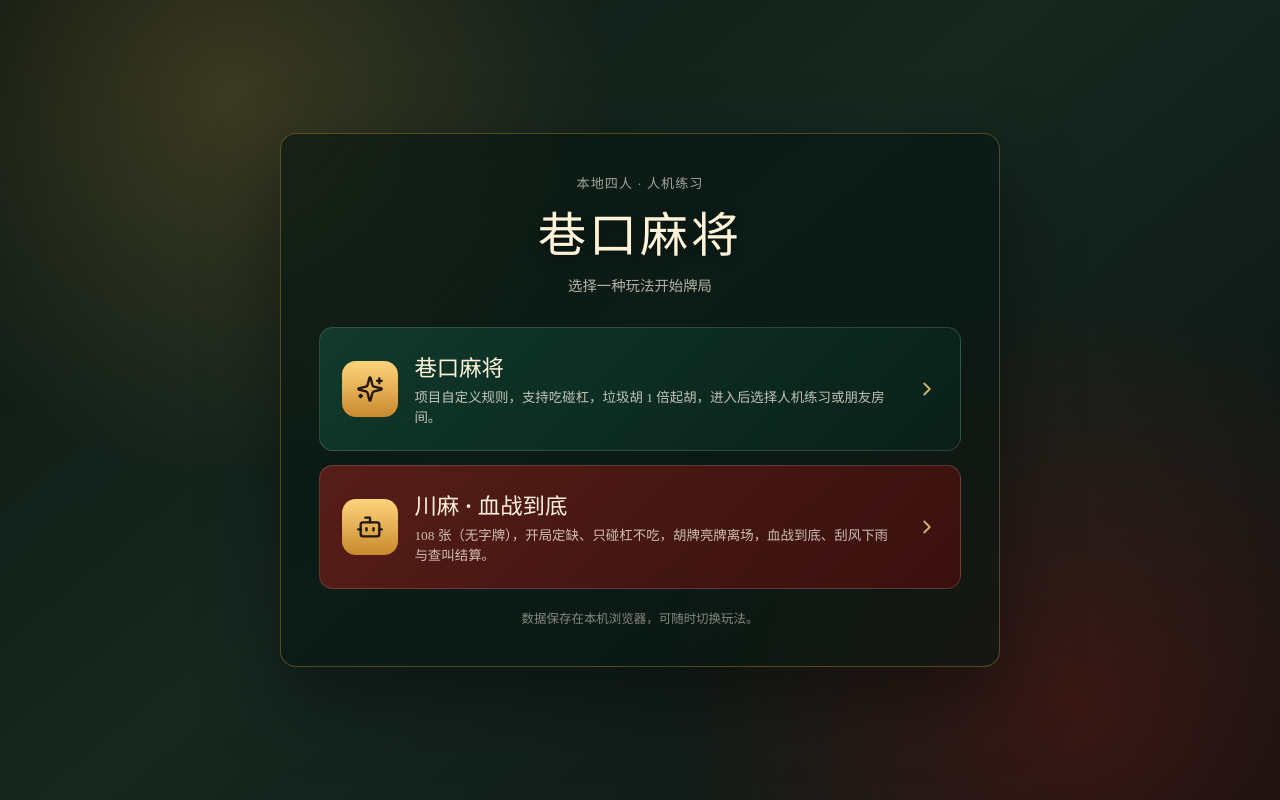
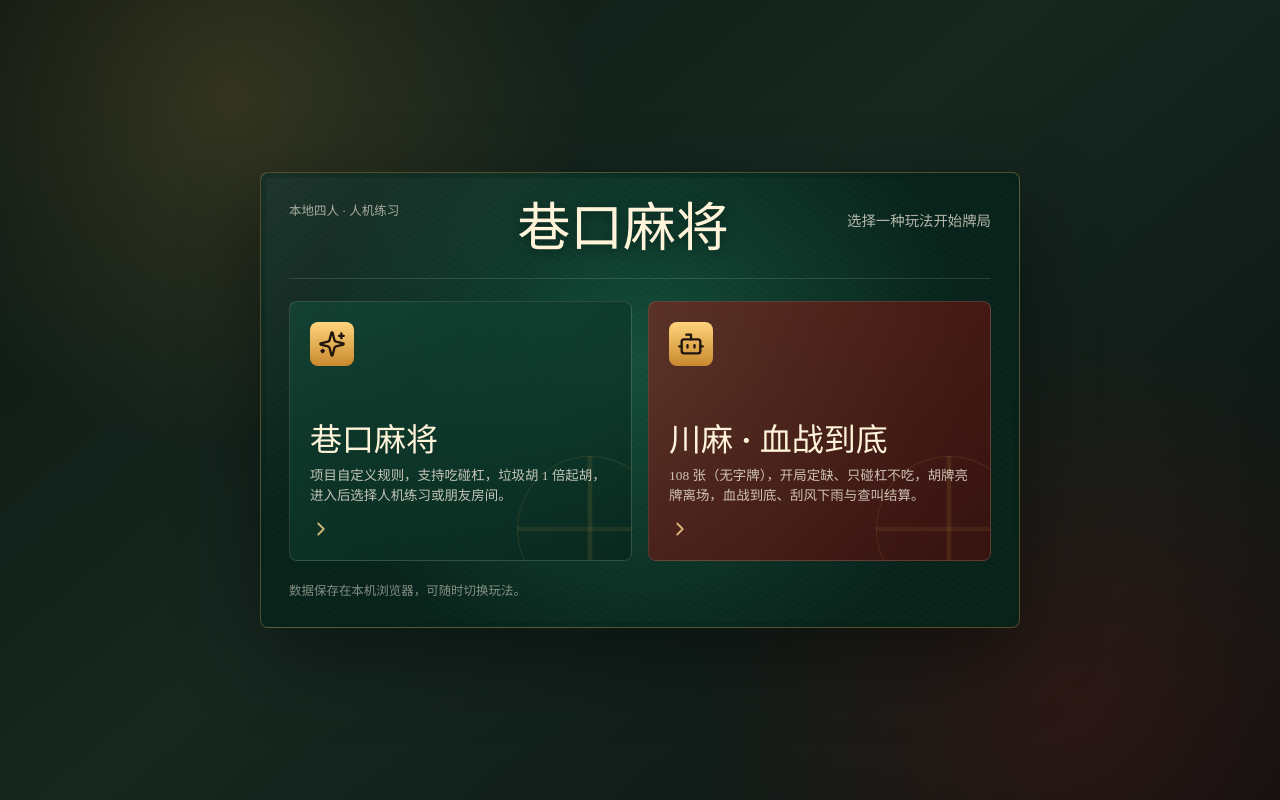
Before and after one commit to JustinMoFeng/xiangkou-mahjong, a React (Vite) app: page / in a window 1280 px wide. Built offline with nearby package versions, Linux system fonts and the light colour scheme.

Commit message:
fix(classic): restore player renaming and lobby styling

```diff
--- a/src/game/engine.ts
+++ b/src/game/engine.ts
@@ -7,6 +7,7 @@ import type {
   GameState,
   MeldKind,
   Player,
+  PlayerNames,
   Seat,
   Tile,
   TileCode,
@@ -15,14 +16,21 @@ import type {
   WinResult,
 } from "./types";
 
-const PLAYER_NAMES = ["你", "南家机器人", "西家机器人", "北家机器人"] as const;
+export const DEFAULT_PLAYER_NAMES: PlayerNames = ["你", "阿南", "西门杠", "北风客"];
 const WINDS = ["east", "south", "west", "north"] as const;
 const STARTING_SCORE = 25000;
 const HUMAN_SEAT: Seat = 0;
 
-export function createNewGame(seed = Date.now(), carriedScores?: number[], roundNumber = 1): GameState {
+export function normalizePlayerNames(names?: readonly string[]): PlayerNames {
+  return DEFAULT_PLAYER_NAMES.map((fallback, index) => {
+    const trimmed = names?.[index]?.trim();
+    return trimmed ? trimmed.slice(0, 16) : fallback;
+  }) as PlayerNames;
+}
+
+export function createNewGame(seed = Date.now(), carriedScores?: number[], roundNumber = 1, names?: readonly string[]): GameState {
   const wall = shuffleTiles(createWall(), seed);
-  const players = createPlayers();
+  const players = createPlayers(normalizePlayerNames(names));
 
   if (carriedScores) {
     for (const player of players) {
@@ -65,7 +73,12 @@ export function createNewGame(seed = Date.now(), carriedScores?: number[], round
 }
 
 export function createNextRound(state: GameState, seed = Date.now()): GameState {
-  return createNewGame(seed, state.players.map((player) => player.score), state.roundNumber + 1);
+  return createNewGame(
+    seed,
+    state.players.map((player) => player.score),
+    state.roundNumber + 1,
+    state.players.map((player) => player.name),
+  );
 }
 
 export function createMultiChowScenario(): GameState {
@@ -583,8 +596,8 @@ function finishWin(
   return next;
 }
 
-function createPlayers(): Player[] {
-  return PLAYER_NAMES.map((name, index) => ({
+function createPlayers(names: PlayerNames): Player[] {
+  return names.map((name, index) => ({
     seat: index as Seat,
     name,
     wind: WINDS[index],
--- a/src/game/storage.ts
+++ b/src/game/storage.ts
@@ -1,12 +1,49 @@
-import type { GameState } from "./types";
+import { normalizePlayerNames } from "./engine";
+import type { GameState, PlayerNames } from "./types";
 
 const STORAGE_KEY = "xiangkou-mahjong-save-v1";
+const PROFILE_KEY = "xiangkou-mahjong-profile-v1";
 
 export type SavedGame = {
   version: 1;
   savedAt: number;
   state: GameState;
 };
+
+export type TableProfile = {
+  version: 1;
+  names: PlayerNames;
+};
+
+export function loadTableProfile(): TableProfile {
+  try {
+    const raw = window.localStorage.getItem(PROFILE_KEY);
+    if (!raw) {
+      return { version: 1, names: normalizePlayerNames() };
+    }
+
+    const profile = JSON.parse(raw) as TableProfile;
+    if (profile.version !== 1) {
+      return { version: 1, names: normalizePlayerNames() };
+    }
+
+    return {
+      version: 1,
+      names: normalizePlayerNames(profile.names),
+    };
+  } catch {
+    return { version: 1, names: normalizePlayerNames() };
+  }
+}
+
+export function saveTableProfile(names: readonly string[]): TableProfile {
+  const profile: TableProfile = {
+    version: 1,
+    names: normalizePlayerNames(names),
+  };
+  window.localStorage.setItem(PROFILE_KEY, JSON.stringify(profile));
+  return profile;
+}
 
 export function loadSavedGame(): GameState | undefined {
   try {
@@ -17,6 +54,10 @@ export function loadSavedGame(): GameState | undefined {
     if (saved.version !== 1 || !saved.state?.players?.length) return undefined;
 
     saved.state.roundNumber ??= 1;
+    const profile = loadTableProfile();
+    saved.state.players.forEach((player) => {
+      player.name = player.name?.trim() || profile.names[player.seat];
+    });
     return saved.state;
   } catch {
     return undefined;
--- a/src/game/types.ts
+++ b/src/game/types.ts
@@ -18,6 +18,7 @@ export type Tile = {
 };
 
 export type Seat = 0 | 1 | 2 | 3;
+export type PlayerNames = [string, string, string, string];
 export type SeatType = "human" | "bot" | "remote";
 export type RoundPhase = "playing" | "finished";
 export type GameOverReason = "bankrupt";
--- a/src/home.css
+++ b/src/home.css
@@ -3,27 +3,38 @@
   min-height: 100svh;
   display: grid;
   place-items: center;
-  padding: clamp(16px, 4vw, 40px);
+  padding: clamp(14px, 3vw, 30px);
   color: #f6efe1;
   font-family: "Songti SC", "Noto Serif SC", "PingFang SC", "Microsoft YaHei", serif;
   background:
-    radial-gradient(circle at 18% 12%, rgba(215, 163, 72, 0.22), transparent 30%),
-    radial-gradient(circle at 84% 88%, rgba(150, 24, 20, 0.32), transparent 32%),
+    radial-gradient(circle at 18% 12%, rgba(215, 163, 72, 0.18), transparent 28%),
+    radial-gradient(circle at 84% 88%, rgba(150, 24, 20, 0.22), transparent 30%),
     linear-gradient(140deg, #0c1611 0%, #162820 46%, #0b1110 100%);
 }
 
 .home-frame {
-  width: min(720px, 100%);
-  padding: clamp(20px, 3vw, 40px);
+  width: min(760px, 100%);
+  padding: clamp(16px, 3vw, 28px);
   border: 1px solid rgba(215, 163, 72, 0.34);
-  border-radius: 16px;
-  background: rgba(8, 22, 17, 0.62);
-  box-shadow: 0 30px 80px rgba(0, 0, 0, 0.4);
+  border-radius: 8px;
+  background:
+    linear-gradient(135deg, rgba(255, 247, 227, 0.09), transparent 30%),
+    repeating-linear-gradient(35deg, rgba(255, 247, 227, 0.018) 0 1px, transparent 1px 6px),
+    radial-gradient(circle at 50% 42%, rgba(20, 82, 62, 0.9), rgba(8, 35, 27, 0.96) 72%);
+  box-shadow:
+    0 28px 80px rgba(0, 0, 0, 0.4),
+    inset 0 0 0 5px rgba(4, 31, 22, 0.28);
 }
 
 .home-header {
-  text-align: center;
-  margin-bottom: clamp(20px, 3vw, 32px);
+  display: flex;
+  align-items: flex-start;
+  justify-content: space-between;
+  gap: 16px;
+  margin-bottom: clamp(14px, 2.4vw, 22px);
+  padding-bottom: clamp(14px, 2.2vw, 22px);
+  border-bottom: 1px solid rgba(255, 247, 227, 0.13);
+  text-align: left;
 }
 
 .home-header--split {
@@ -33,16 +44,17 @@
 .home-eyebrow {
   margin: 0 0 4px;
   color: rgba(246, 239, 225, 0.66);
-  font-size: 0.82rem;
-  letter-spacing: 1px;
+  font-size: 0.78rem;
+  letter-spacing: 0;
 }
 
 .home-header h1 {
   margin: 0;
   color: #fff4da;
-  font-size: clamp(2rem, 6vw, 3rem);
+  font-size: clamp(1.75rem, 4.7vw, 3.3rem);
   font-weight: 900;
-  letter-spacing: 3px;
+  letter-spacing: 0;
+  line-height: 1.05;
   text-shadow: 0 3px 12px rgba(0, 0, 0, 0.4);
 }
 
@@ -54,17 +66,22 @@
 
 .home-modes {
   display: grid;
-  gap: 14px;
+  grid-template-columns: repeat(2, minmax(0, 1fr));
+  gap: clamp(10px, 2vw, 16px);
 }
 
 .home-card {
+  position: relative;
   display: grid;
-  grid-template-columns: auto 1fr auto;
-  gap: 16px;
-  align-items: center;
-  padding: clamp(16px, 2.4vw, 22px);
-  border: 1px solid rgba(255, 247, 227, 0.16);
-  border-radius: 14px;
+  grid-template-columns: minmax(0, 1fr) auto;
+  grid-template-rows: auto 1fr auto;
+  gap: 12px;
+  align-items: start;
+  min-height: clamp(210px, 26vw, 260px);
+  padding: clamp(14px, 2.4vw, 20px);
+  overflow: hidden;
+  border: 1px solid rgba(255, 247, 227, 0.14);
+  border-radius: 8px;
   color: inherit;
   text-align: left;
   cursor: pointer;
@@ -73,6 +90,21 @@
     border-color 160ms ease,
     box-shadow 160ms ease;
   font-family: inherit;
+}
+
+.home-card::before {
+  content: "";
+  position: absolute;
+  right: -32px;
+  bottom: -42px;
+  width: 144px;
+  height: 144px;
+  border: 1px solid rgba(215, 163, 72, 0.18);
+  border-radius: 999px;
+  background:
+    linear-gradient(90deg, transparent 48%, rgba(215, 163, 72, 0.16) 49%, rgba(215, 163, 72, 0.16) 51%, transparent 52%),
+    linear-gradient(transparent 48%, rgba(215, 163, 72, 0.13) 49%, rgba(215, 163, 72, 0.13) 51%, transparent 52%);
+  opacity: 0.8;
 }
 
 .home-card--classic {
@@ -96,20 +128,29 @@
 }
 
 .home-card__icon {
+  position: relative;
+  z-index: 1;
   display: grid;
   place-items: center;
-  width: 56px;
-  height: 56px;
-  border-radius: 14px;
+  width: 44px;
+  height: 44px;
+  border-radius: 8px;
   color: #20160c;
   background: linear-gradient(180deg, #ffd47c, #c9892e);
+}
+
+.home-card__body {
+  position: relative;
+  z-index: 1;
+  grid-column: 1 / -1;
+  align-self: end;
 }
 
 .home-card__body h2 {
   margin: 0 0 6px;
   color: #fff4da;
-  font-size: clamp(1.1rem, 2.6vw, 1.4rem);
-  font-weight: 800;
+  font-size: clamp(1.4rem, 3vw, 2rem);
+  font-weight: 900;
 }
 
 .home-card__body p {
@@ -120,6 +161,9 @@
 }
 
 .home-card__go {
+  position: relative;
+  z-index: 1;
+  align-self: end;
   color: rgba(255, 216, 137, 0.8);
 }
 
@@ -161,18 +205,26 @@
 
 .home-footer {
   margin-top: 20px;
-  text-align: center;
+  text-align: left;
   color: rgba(246, 239, 225, 0.52);
   font-size: 0.78rem;
 }
 
 @media (max-width: 640px) {
+  .home-header {
+    display: block;
+  }
+
   .home-header--split {
     padding-top: 38px;
   }
 
+  .home-modes {
+    grid-template-columns: 1fr;
+  }
+
   .home-card {
-    grid-template-columns: auto 1fr;
+    min-height: 176px;
   }
 
   .home-card__go,
--- a/src/styles.css
+++ b/src/styles.css
@@ -710,8 +710,46 @@ button:disabled {
   margin: 0 0 18px;
 }
 
-.pause-card h2 {
+.pause-card h2,
+.settings-card h2 {
   margin-bottom: 12px;
+}
+
+.settings-card {
+  width: min(560px, 100%);
+}
+
+.settings-tabs {
+  display: grid;
+  grid-template-columns: repeat(2, minmax(0, 1fr));
+  gap: 4px;
+  margin: 10px 0 12px;
+  padding: 4px;
+  border: 1px solid rgba(255, 247, 227, 0.12);
+  border-radius: 8px;
+  background: rgba(5, 18, 13, 0.34);
+}
+
+.settings-tabs button {
+  min-height: 34px;
+  border: 0;
+  border-radius: 6px;
+  background: transparent;
+  color: rgba(245, 240, 231, 0.7);
+  font: inherit;
+  font-size: 0.86rem;
+  font-weight: 800;
+  cursor: pointer;
+}
+
+.settings-tabs button.is-active {
+  background: rgba(255, 216, 137, 0.18);
+  color: #ffd889;
+}
+
+.settings-page {
+  display: grid;
+  gap: 10px;
 }
 
 .pause-scoreboard {
@@ -738,6 +776,51 @@ button:disabled {
 .pause-scoreboard strong {
   color: #fff7e3;
   font-size: 0.95rem;
+}
+
+.name-editor {
+  display: grid;
+  gap: 8px;
+  margin: 0;
+  padding: 10px;
+  border: 1px solid rgba(215, 163, 72, 0.24);
+  border-radius: 8px;
+  background: rgba(5, 18, 13, 0.3);
+}
+
+.name-editor-row {
+  display: grid;
+  grid-template-columns: 86px minmax(0, 1fr);
+  align-items: center;
+  gap: 8px;
+}
+
+.name-editor-row span {
+  color: rgba(245, 240, 231, 0.62);
+  font-size: 0.72rem;
+}
+
+.name-editor-row input {
+  min-width: 0;
+  height: 34px;
+  padding: 0 10px;
+  border: 1px solid rgba(255, 247, 227, 0.16);
+  border-radius: 8px;
+  background: rgba(255, 247, 227, 0.08);
+  color: #fff7e3;
+  font: inherit;
+  outline: none;
+}
+
+.name-editor-row input:focus {
+  border-color: rgba(255, 216, 137, 0.72);
+  box-shadow: 0 0 0 2px rgba(255, 216, 137, 0.12);
+}
+
+.name-editor-actions {
+  display: flex;
+  gap: 8px;
+  flex-wrap: wrap;
 }
 
 @media (max-width: 860px) and (orientation: portrait) {
@@ -2060,8 +2143,23 @@ body {
     margin: 5px 0;
   }
 
-  .pause-card h2 {
+  .pause-card h2,
+  .settings-card h2 {
     margin-bottom: 3px;
+  }
+
+  .settings-tabs {
+    margin: 4px 0;
+    padding: 3px;
+  }
+
+  .settings-tabs button {
+    min-height: 25px;
+    font-size: 0.68rem;
+  }
+
+  .settings-page {
+    gap: 5px;
   }
 
   .pause-scoreboard {
@@ -2079,6 +2177,30 @@ body {
 
   .pause-scoreboard strong {
     font-size: 0.72rem;
+  }
+
+  .name-editor {
+    gap: 4px;
+    padding: 6px;
+  }
+
+  .name-editor-row {
+    grid-template-columns: 70px minmax(0, 1fr);
+    gap: 6px;
+  }
+
+  .name-editor-row span {
+    font-size: 0.58rem;
+  }
+
+  .name-editor-row input {
+    height: 26px;
+    padding: 0 7px;
+    font-size: 0.72rem;
+  }
+
+  .name-editor-actions {
+    gap: 5px;
   }
 
   .pattern-note {
```
Also changed, not shown: src/App.tsx (+134 -29 lines), 1 other file (tests, documents, lock files or other folders).
